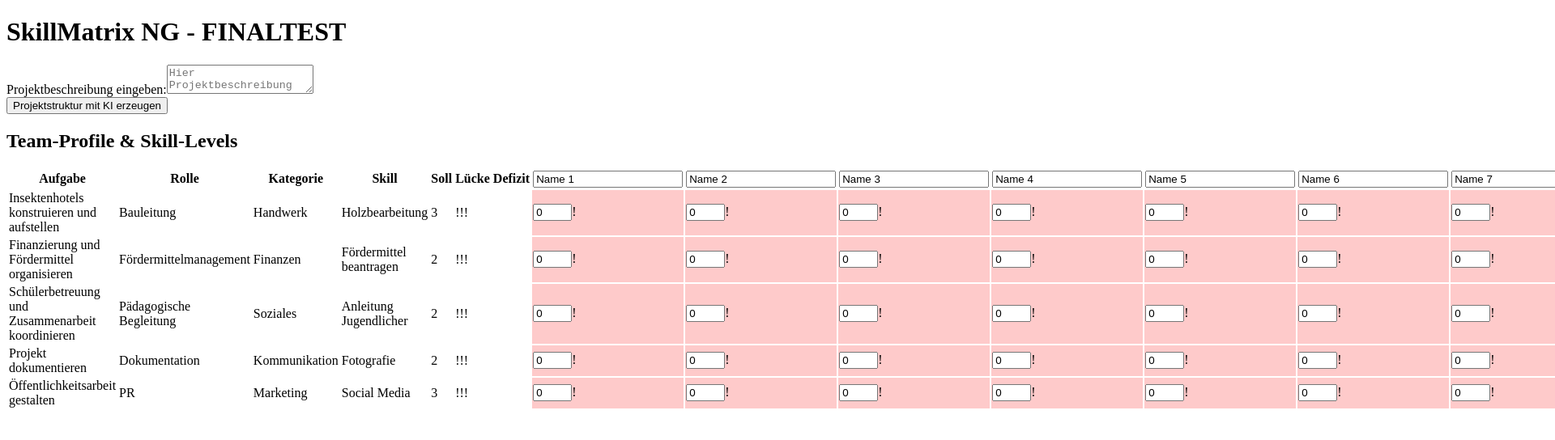
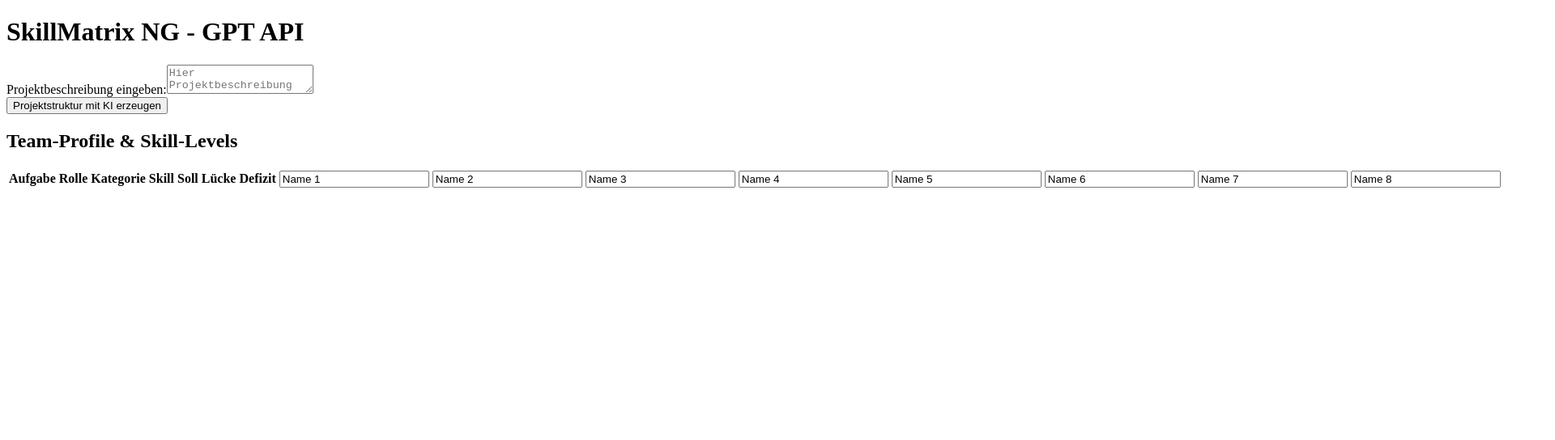
Before and after one commit to 30Leo56/SkillMatrix_MARS, a React (Create React App) app: page / in a window 1280 px wide. Shown: the top 544 px of the page at 81% size, 1920 px wide, since content can reach past the window. Built offline with nearby package versions, Linux system fonts and the light colour scheme.

Commit message:
Update App.jsx

```diff
--- a/src/App.jsx
+++ b/src/App.jsx
@@ -1,43 +1,5 @@
 import { useState } from "react";
 import * as XLSX from "xlsx";
-
-const initialRows = [
-  {
-    aufgabe: "Insektenhotels konstruieren und aufstellen",
-    rolle: "Bauleitung",
-    kategorie: "Handwerk",
-    skill: "Holzbearbeitung",
-    soll: 3
-  },
-  {
-    aufgabe: "Finanzierung und Fördermittel organisieren",
-    rolle: "Fördermittelmanagement",
-    kategorie: "Finanzen",
-    skill: "Fördermittel beantragen",
-    soll: 2
-  },
-  {
-    aufgabe: "Schülerbetreuung und Zusammenarbeit koordinieren",
-    rolle: "Pädagogische Begleitung",
-    kategorie: "Soziales",
-    skill: "Anleitung Jugendlicher",
-    soll: 2
-  },
-  {
-    aufgabe: "Projekt dokumentieren",
-    rolle: "Dokumentation",
-    kategorie: "Kommunikation",
-    skill: "Fotografie",
-    soll: 2
-  },
-  {
-    aufgabe: "Öffentlichkeitsarbeit gestalten",
-    rolle: "PR",
-    kategorie: "Marketing",
-    skill: "Social Media",
-    soll: 3
-  }
-];
 
 const initialTeamMembers = [
   "Name 1", "Name 2", "Name 3", "Name 4",
@@ -45,7 +7,7 @@ const initialTeamMembers = [
 ];
 
 export default function SkillMatrixSetup() {
-  const [rows, setRows] = useState(initialRows);
+  const [rows, setRows] = useState([]);
   const [projectText, setProjectText] = useState("");
   const [skills, setSkills] = useState({});
   const [teamMembers, setTeamMembers] = useState(initialTeamMembers);
@@ -66,6 +28,12 @@ export default function SkillMatrixSetup() {
     });
   };
 
+  const handleNameChange = (index, value) => {
+    const updated = [...teamMembers];
+    updated[index] = value;
+    setTeamMembers(updated);
+  };
+
   const autoGenerateFromText = async () => {
     const response = await fetch("/skills.xlsx");
     const data = await response.arrayBuffer();
@@ -77,35 +45,43 @@ export default function SkillMatrixSetup() {
       skillsByCategory[sheetName] = rows.map((r) => r.Skill);
     });
 
-    const lowerText = projectText.toLowerCase();
-    const generated = [];
+    const apiResponse = await fetch("https://api.openai.com/v1/chat/completions", {
+      method: "POST",
+      headers: {
+        "Content-Type": "application/json",
+        Authorization: `Bearer ${process.env.OPENAI_API_KEY}
+`
+      },
+      body: JSON.stringify({
+        model: "gpt-4",
+        messages: [
+          {
+            role: "system",
+            content: "Analysiere den Projekttext und gib Aufgaben mit zugehöriger Rolle, Kategorie und passenden Skills zurück. Die Skills dürfen nur aus den bereitgestellten Listen verwendet werden."
+          },
+          {
+            role: "user",
+            content: projectText
+          }
+        ]
+      })
+    });
 
-    for (const [kategorie, skills] of Object.entries(skillsByCategory)) {
-      for (const skill of skills) {
-        if (lowerText.includes(skill.toLowerCase())) {
-          generated.push({
-            aufgabe: `Arbeit an: ${skill}`,
-            rolle: "",
-            kategorie,
-            skill,
-            soll: 3
-          });
-        }
-      }
-    }
+    const apiData = await apiResponse.json();
+    const parsedText = apiData.choices?.[0]?.message?.content || "";
+    const lines = parsedText.split("\n").filter((line) => line.includes(";") && line.split(";").length >= 4);
+
+    const generated = lines.map((line) => {
+      const [aufgabe, rolle, kategorie, skill] = line.split(";").map((s) => s.trim());
+      return { aufgabe, rolle, kategorie, skill, soll: 3 };
+    });
 
     setRows(generated);
   };
 
-  const handleNameChange = (index, value) => {
-    const updated = [...teamMembers];
-    updated[index] = value;
-    setTeamMembers(updated);
-  };
-
   return (
     <div className="p-4 space-y-10">
-      <h1 className="text-xl font-bold">SkillMatrix NG - FINALTEST</h1>
+      <h1 className="text-xl font-bold">SkillMatrix NG - GPT API</h1>
 
       <section className="w-full px-4 mb-16">
         <label htmlFor="projektbeschreibung" className="block text-sm font-semibold mb-2">
```
